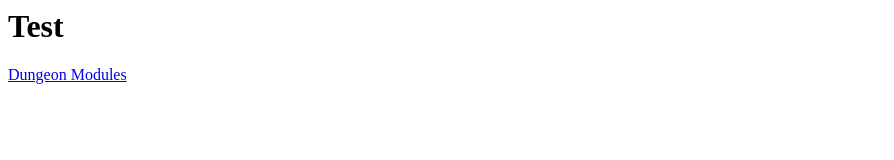
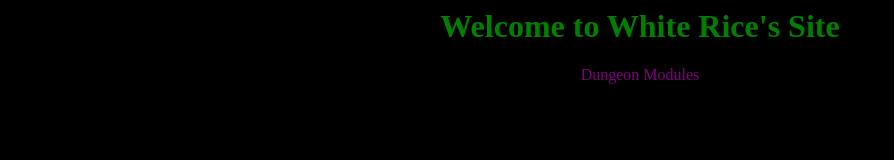
Before and after one commit to RealWhiteRice/realwhiterice.github.io, a plain HTML site: page index.html in a window 1280 px wide. Shown: the whole page, without its empty margins (0-894 px from the left). Drawn offline with Linux system fonts and the light colour scheme.

Commit message:
Added A Link and CSS

```diff
--- a/index.html
+++ b/index.html
@@ -1,7 +1,11 @@
 <html>
 
+<head>
+  <link rel="stylesheet" href="style.css">
+</head>
+
 <body>
-<h1>Test</h1>
+<h1>Welcome to White Rice's Site</h1>
 <a href="/dungeonmodules">Dungeon Modules</a>
 </body>
 
--- /dev/null
+++ b/style.css
@@ -0,0 +1,16 @@
+* {
+  text-align: center;
+}
+
+body {
+  background-color: black;
+}
+
+h1 {
+  color: green;
+}
+
+a {
+  color: purple;
+  text-decoration: none;
+}
```
